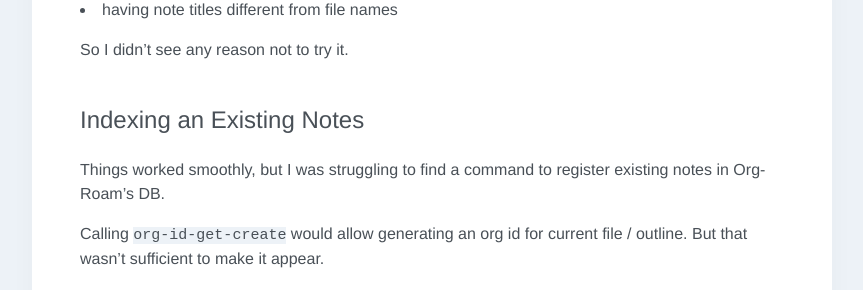
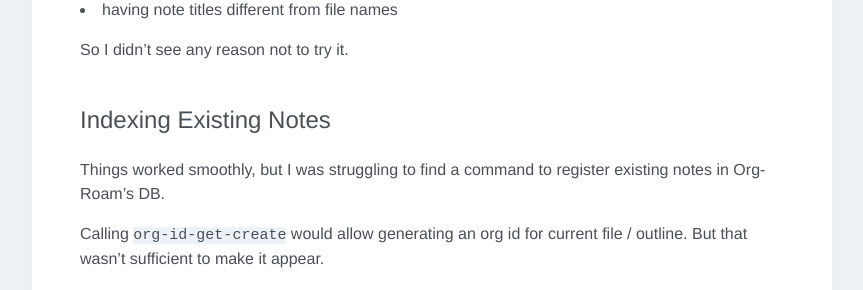
Before and after one commit to p3r7/blog, a Jekyll site: the page built from _posts/2021-09-15-org-roam.md, in a window 1280 px wide and 900 px high, scrolled down 2073 px. Shown: the part 154-444 px from the top of the window, without its empty margins (208-1071 px from the left). Built offline with Jekyll 4.4.1, drawn with Linux system fonts in a browser that asks for light colours; some web fonts are replaced.

Commit message:
Fix sub-title

```diff
--- a/_posts/2021-09-15-org-roam.md
+++ b/_posts/2021-09-15-org-roam.md
@@ -21,7 +21,6 @@ So I take notes. Lots of them.
 In fact I've extended this practice to every subjects I work on / study, with extensive cross-referencing.
 
 The trick is not to remember stuff but to find it back quickly.
-
 
 My current setup[^1] is pretty straightforward: I use [Org mode](https://orgmode.org/) inside [Emacs](/tag/emacs/). To quickly search a piece of information I use [deft](https://github.com/jrblevin/deft) or sometimes [deadgrep](https://github.com/Wilfred/deadgrep).
 
@@ -66,7 +65,7 @@ Furthermore, in its latest iteration it supports:
 So I didn't see any reason not to try it.
 
 
-## Indexing an Existing Notes
+## Indexing Existing Notes
 
 Things worked smoothly, but I was struggling to find a command to register existing notes in Org-Roam's DB.
 
```
